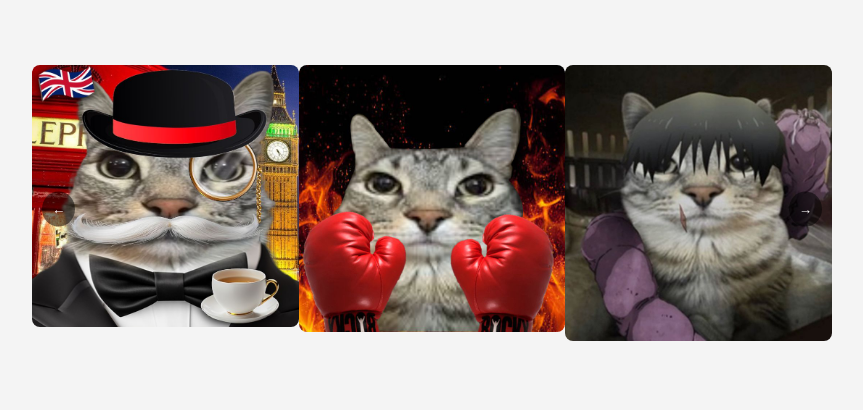
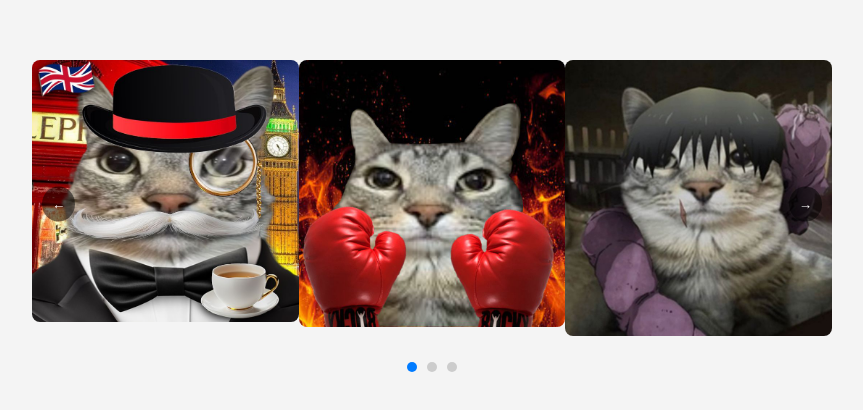
Before and after one commit to Buhanka-hleba12/second, a plain HTML site: page index.7.html in a window 1280 px wide. Shown: the part 184-594 px from the top of the page, without its empty margins (208-1071 px from the left). Drawn offline with Linux system fonts and the light colour scheme.

Commit message:
Update index.7.html

```diff
--- a/index.7.html
+++ b/index.7.html
@@ -124,6 +124,6 @@
     <!-- Пейджер -->
     <div class="pager"></div>
 
-    <script src="script.js"></script>
+    <script src="script7.js"></script>
 </body>
 </html>
```
